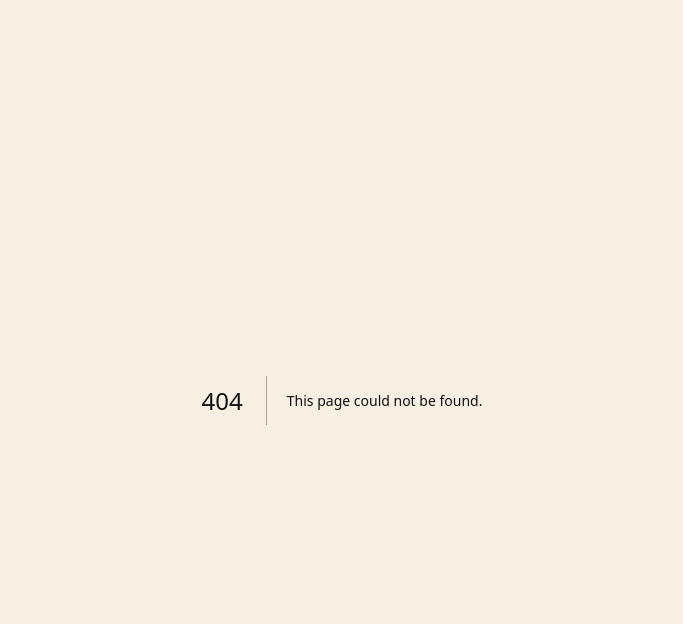
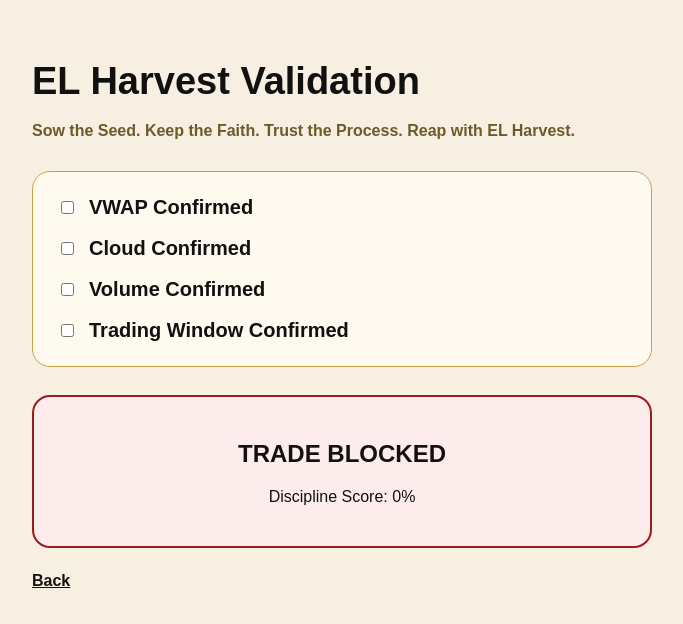
Before and after one commit to 1anointedradio-maker/elharvest-web, a Next.js app: page /validation in a window 1280 px wide. Before the commit this address had no page. Shown: the top 624 px of the page, without its empty margins (298-981 px from the left). Built offline with nearby package versions, Linux system fonts and the light colour scheme.

Commit message:
Please enter the commit message for your changes. Lines starting

```diff
--- /dev/null
+++ b/app/validation/page.jsx
@@ -0,0 +1,116 @@
+"use client";
+
+import { useState } from "react";
+
+export default function ValidationPage() {
+  const [rules, setRules] = useState({
+    vwap: false,
+    cloud: false,
+    volume: false,
+    window: false,
+  });
+
+  const completed = Object.values(rules).filter(Boolean).length;
+  const score = Math.round((completed / 4) * 100);
+  const validated = completed === 4;
+
+  const toggle = (key) => {
+    setRules((prev) => ({ ...prev, [key]: !prev[key] }));
+  };
+
+  const items = [
+    ["vwap", "VWAP Confirmed"],
+    ["cloud", "Cloud Confirmed"],
+    ["volume", "Volume Confirmed"],
+    ["window", "Trading Window Confirmed"],
+  ];
+
+  return (
+    <main style={styles.page}>
+      <section style={styles.card}>
+        <h1 style={styles.title}>EL Harvest Validation</h1>
+        <p style={styles.mantra}>
+          Sow the Seed. Keep the Faith. Trust the Process. Reap with EL Harvest.
+        </p>
+
+        <div style={styles.checklist}>
+          {items.map(([key, label]) => (
+            <label key={key} style={styles.row}>
+              <input
+                type="checkbox"
+                checked={rules[key]}
+                onChange={() => toggle(key)}
+              />
+              <span>{label}</span>
+            </label>
+          ))}
+        </div>
+
+        <div
+          style={{
+            ...styles.status,
+            borderColor: validated ? "#2f8f46" : "#9b1c1c",
+            background: validated ? "#e8f7ec" : "#fdecec",
+          }}
+        >
+          <h2>{validated ? "TRADE VALIDATED" : "TRADE BLOCKED"}</h2>
+          <p>Discipline Score: {score}%</p>
+        </div>
+
+        <a href="/" style={styles.back}>Back</a>
+      </section>
+    </main>
+  );
+}
+
+const styles = {
+  page: {
+    minHeight: "100vh",
+    background: "#f7efe2",
+    color: "#111",
+    fontFamily: "Arial, sans-serif",
+    padding: "28px",
+  },
+  card: {
+    maxWidth: "620px",
+    margin: "0 auto",
+  },
+  title: {
+    fontSize: "38px",
+    marginBottom: "10px",
+  },
+  mantra: {
+    color: "#6b5b2a",
+    fontWeight: "700",
+    lineHeight: "1.5",
+  },
+  checklist: {
+    marginTop: "28px",
+    padding: "24px",
+    border: "1px solid #c8a24a",
+    borderRadius: "18px",
+    background: "#fffaf0",
+    display: "grid",
+    gap: "18px",
+  },
+  row: {
+    display: "flex",
+    gap: "12px",
+    alignItems: "center",
+    fontSize: "20px",
+    fontWeight: "700",
+  },
+  status: {
+    marginTop: "28px",
+    padding: "24px",
+    border: "2px solid",
+    borderRadius: "18px",
+    textAlign: "center",
+  },
+  back: {
+    display: "inline-block",
+    marginTop: "24px",
+    color: "#111",
+    fontWeight: "700",
+  },
+};
```
